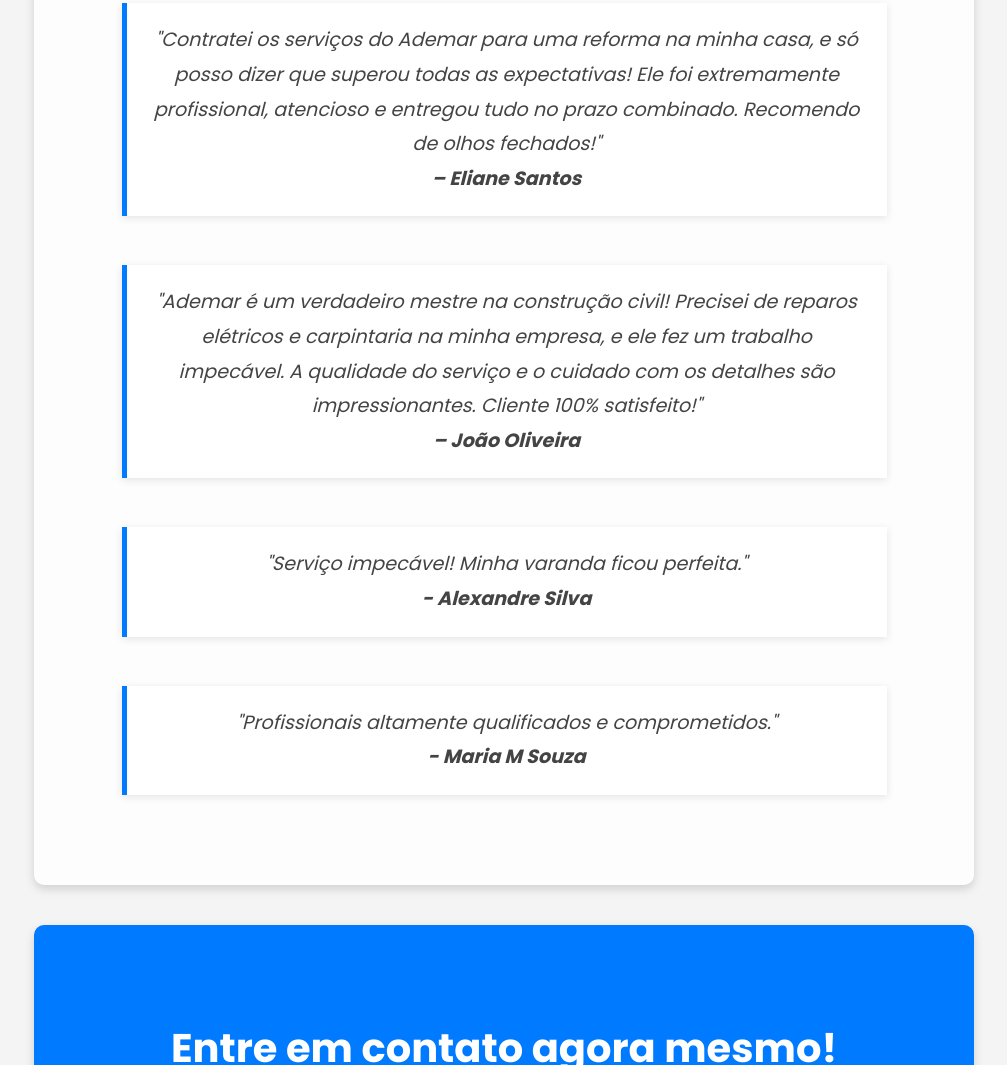
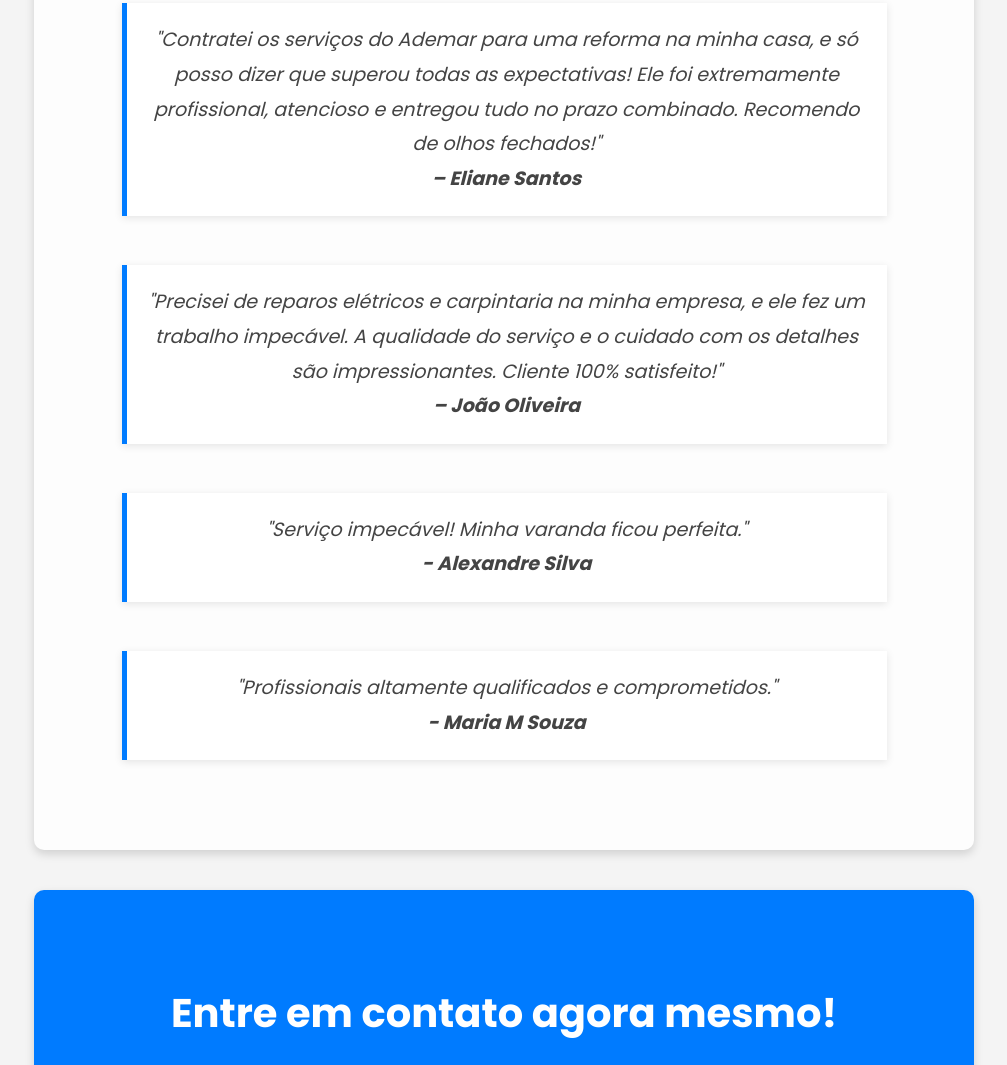
Before and after one commit to ademarjmjr/costrumaster, a plain HTML site: page index.html in a window 1280 px wide. Shown: the part 1682-2747 px from the top of the page, without its empty margins (136-1143 px from the left). Drawn offline with Linux system fonts and the light colour scheme.

Commit message:
Update index.html

```diff
--- a/index.html
+++ b/index.html
@@ -74,7 +74,7 @@
         <div class="centralizar-depoimentos">
             <h2>O que nossos clientes dizem</h2>
             <p>"Contratei os serviços do Ademar para uma reforma na minha casa, e só posso dizer que superou todas as expectativas! Ele foi extremamente profissional, atencioso e entregou tudo no prazo combinado. Recomendo de olhos fechados!" <br> <strong>– Eliane Santos</strong></p>
-            <p>"Ademar é um verdadeiro mestre na construção civil! Precisei de reparos elétricos e carpintaria na minha empresa, e ele fez um trabalho impecável. A qualidade do serviço e o cuidado com os detalhes são impressionantes. Cliente 100% satisfeito!" <br><strong>– João Oliveira</strong></p>
+            <p>"Precisei de reparos elétricos e carpintaria na minha empresa, e ele fez um trabalho impecável. A qualidade do serviço e o cuidado com os detalhes são impressionantes. Cliente 100% satisfeito!" <br><strong>– João Oliveira</strong></p>
             <p>"Serviço impecável! Minha varanda ficou perfeita." <br><strong>- Alexandre Silva</strong></p>
             <p>"Profissionais altamente qualificados e comprometidos." <br><strong>- Maria M Souza</strong></p>
         </div>
```
